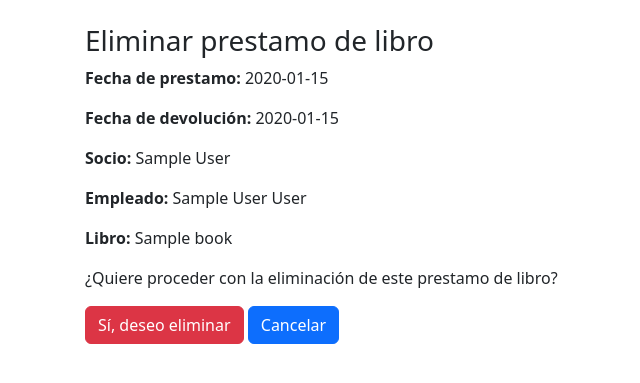
After one commit to analidia27/WebApp, a Django app: page /prestamos_libros/eliminar/1 in a window 1280 px wide. The commit adds this page. Shown: the top 383 px of the page, without its empty margins (9-649 px from the left). Run offline with Django 4.2, Linux system fonts and the light colour scheme; tables that the repository leaves empty hold one stand-in row (values such as "Sample post").

Commit message:
delete book loan
view, template delete_book_loan

```diff
--- a/library/urls.py
+++ b/library/urls.py
@@ -22,4 +22,6 @@ urlpatterns = [
     path('prestamos_libros/listado', views.list_book_loans, name='list_book_loans'),
     path('prestamos_libros/nuevo', views.create_update_loan, name='update_book_loan'),
     path('prestamos_libros/editar/<int:id>', views.create_update_loan, name='create_book_loan'),
+    path('prestamos_libros/eliminar/<int:id>', views.delete_book_loan, name='delete_book_loan'),
+
 ]
--- a/library/views.py
+++ b/library/views.py
@@ -1,4 +1,4 @@
-from django.shortcuts import render, redirect
+from django.shortcuts import render, redirect, get_object_or_404
 from .models import Employee, Author,Partner, Book, BookLoan
 from .forms import EmployeeForm, AuthorForm, PartnerForm, BookForm, BookLoanForm
 from django.http import HttpResponseRedirect
@@ -238,3 +238,16 @@ def create_update_loan(request, id=None):
     context = {'form': form,'is_update': id != None}
 
     return render(request, 'create_book_loan.html', context)
+
+def delete_book_loan(request,id):
+    try:
+        book_loan = BookLoan.objects.get(id=id)
+        if request.method == 'POST':
+            book_loan.delete()
+            return redirect('/prestamos_libros/listado')
+        context = {
+            'book_loan': book_loan
+        }
+        return render(request, 'delete_book_loan.html', context)
+    except Exception:
+        return render(request, 'error.html')
--- /dev/null
+++ b/templates/delete_book_loan.html
@@ -0,0 +1,29 @@
+{% extends 'base.html'%}
+
+{% block content %}
+
+    <div class="container">
+
+        <h3>Eliminar prestamo de libro </h3>
+        <p> <b>Fecha de prestamo:</b>  {{ book_loan.loan_date }}</p>
+        <p> <b>Fecha de devolución:</b> {{ book_loan.return_date }}</p>
+        <p> <b>Socio: </b>{{ book_loan.partner }}</p>
+        <p> <b>Empleado:</b> {{ book_loan.employee }}</p>
+        <p> <b>Libro:</b> {{ book_loan.book }}</p>
+
+        <p>¿Quiere proceder con la eliminación de este prestamo de libro?</p>
+
+        <form method="post">
+
+            <input type="hidden" name="csrfmiddlewaretoken" value="{{ csrf_token }}">
+
+            <button type="submit" class="btn btn-danger">Sí, deseo eliminar</button>
+
+            <a class="btn btn-primary" href="{{ '../listado' }}">Cancelar</a>
+
+        </form>
+
+
+    </div>
+
+{% endblock %}
--- a/templates/list_book_loans.html
+++ b/templates/list_book_loans.html
@@ -35,6 +35,10 @@
           <i class="bi bi-pencil-fill"></i>
           Editar
         </a>
+        <a href="./eliminar/{{book_loan.id}}" class="btn btn-danger">
+          <i class="bi bi-trash"></i>
+          Eliminar
+        </a>
       </td>
     </tr>
     {% endfor %}
```
